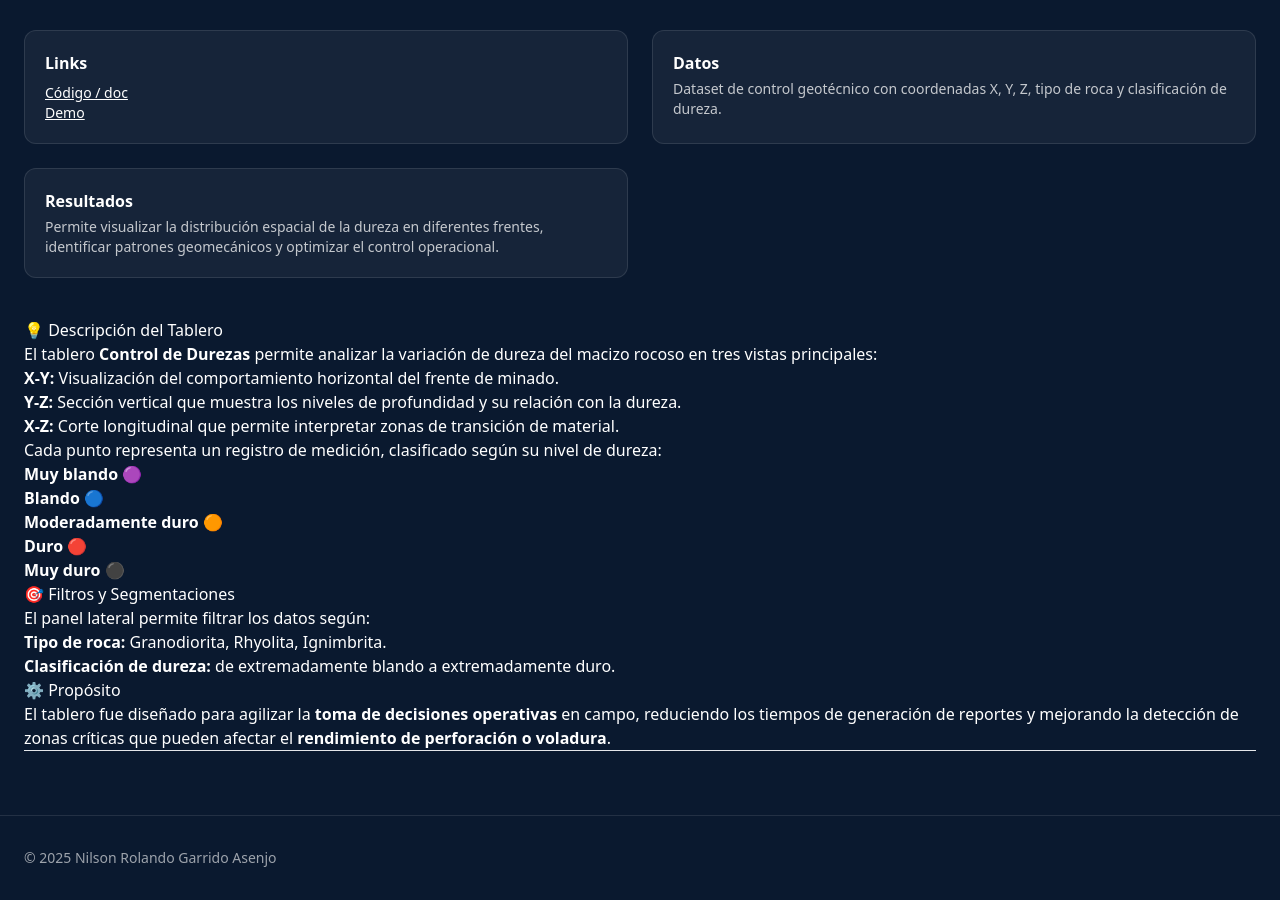
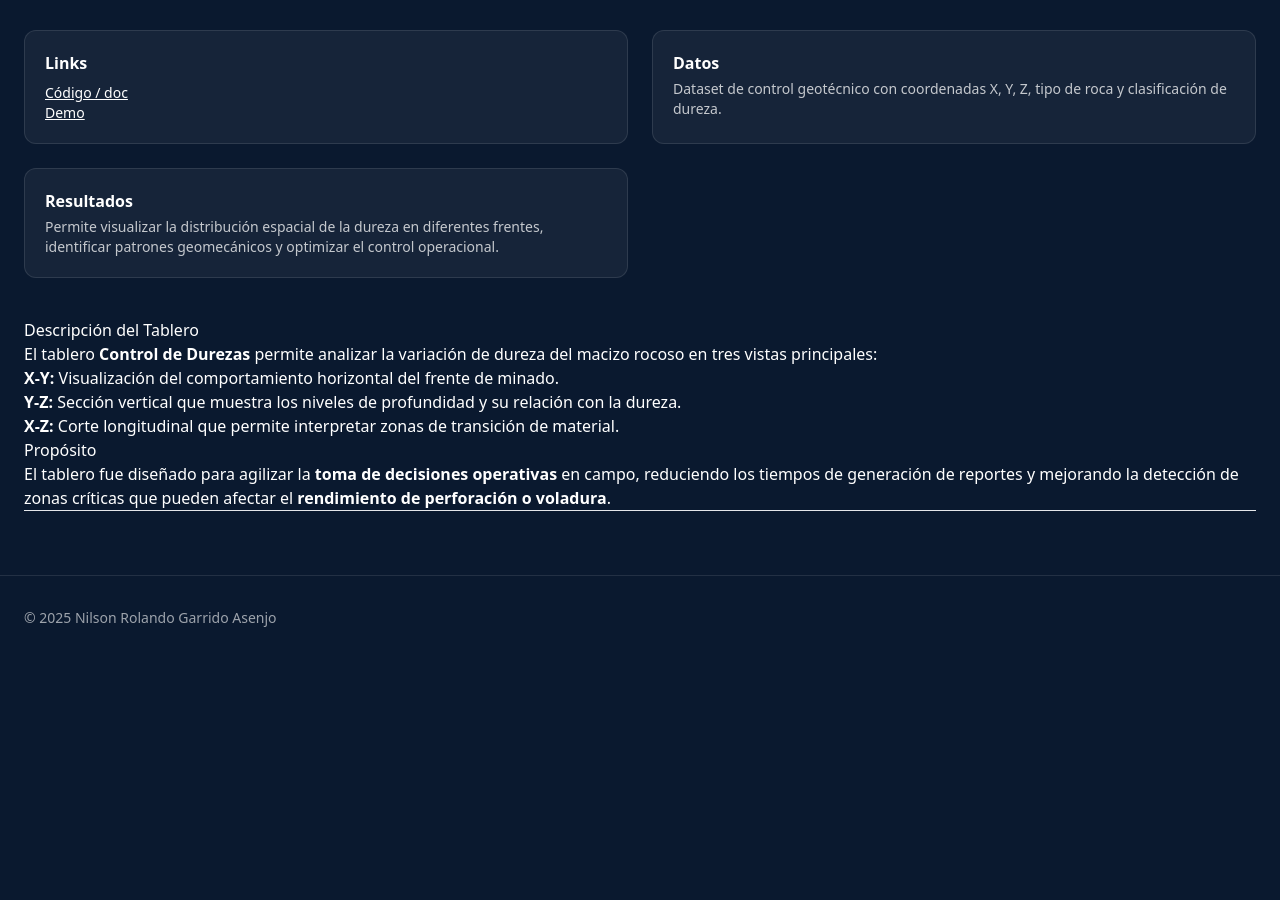
Before and after one commit to nrgarridoa/nrgarridoa.github.io, a Jekyll site: the page built from _projects/powerbi-control-durezas.md, in a window 1280 px wide and 900 px high, scrolled down 935 px. Built offline with Jekyll 4.4.1, drawn with Linux system fonts in a browser that asks for light colours; nearby versions of some CDN libraries; after the commit the page ends 1595 px from its top, so only the background shows below that.

Commit message:
Update powerbi-control-durezas.md

```diff
--- a/_projects/powerbi-control-durezas.md
+++ b/_projects/powerbi-control-durezas.md
@@ -5,33 +5,21 @@
 tags: ["Power BI","Geotecnia","Minería","Dashboard"]
 cover: /assets/control_durezas_cover.png
 embed_type: powerbi
-embed_url: "[https://app.powerbi.com/view?r=TU_TOKEN_AQUI](https://app.powerbi.com/view?r=eyJrIjoiMWNhNWMwNmEtNjE4YS00NzgxLTkzOTUtYTliYjMyYTk0NTI3IiwidCI6ImY3YWNmODc2LWU3ZTgtNDQ0Yy05NWFlLWY5NTQ4YWNmZTMyZiIsImMiOjR9)"
+embed_url: https://app.powerbi.com/view?r=eyJrIjoiMWNhNWMwNmEtNjE4YS00NzgxLTkzOTUtYTliYjMyYTk0NTI3IiwidCI6ImY3YWNmODc2LWU3ZTgtNDQ0Yy05NWFlLWY5NTQ4YWNmZTMyZiIsImMiOjR9
 github: "https://github.com/nrgarridoa/powerbi-control-durezas"
-demo: "[https://app.powerbi.com/view?r=TU_TOKEN_AQUI](https://app.powerbi.com/view?r=eyJrIjoiMWNhNWMwNmEtNjE4YS00NzgxLTkzOTUtYTliYjMyYTk0NTI3IiwidCI6ImY3YWNmODc2LWU3ZTgtNDQ0Yy05NWFlLWY5NTQ4YWNmZTMyZiIsImMiOjR9)"
+demo: https://app.powerbi.com/view?r=eyJrIjoiMWNhNWMwNmEtNjE4YS00NzgxLTkzOTUtYTliYjMyYTk0NTI3IiwidCI6ImY3YWNmODc2LWU3ZTgtNDQ0Yy05NWFlLWY5NTQ4YWNmZTMyZiIsImMiOjR9
 data_info: "Dataset de control geotécnico con coordenadas X, Y, Z, tipo de roca y clasificación de dureza."
 results: "Permite visualizar la distribución espacial de la dureza en diferentes frentes, identificar patrones geomecánicos y optimizar el control operacional."
 ---
 
-### 💡 Descripción del Tablero
+### Descripción del Tablero
 El tablero **Control de Durezas** permite analizar la variación de dureza del macizo rocoso en tres vistas principales:
 
 - **X-Y:** Visualización del comportamiento horizontal del frente de minado.
 - **Y-Z:** Sección vertical que muestra los niveles de profundidad y su relación con la dureza.
 - **X-Z:** Corte longitudinal que permite interpretar zonas de transición de material.
 
-Cada punto representa un registro de medición, clasificado según su nivel de dureza:
-- **Muy blando** 🟣
-- **Blando** 🔵
-- **Moderadamente duro** 🟠
-- **Duro** 🔴
-- **Muy duro** ⚫
-
-### 🎯 Filtros y Segmentaciones
-El panel lateral permite filtrar los datos según:
-- **Tipo de roca:** Granodiorita, Rhyolita, Ignimbrita.
-- **Clasificación de dureza:** de extremadamente blando a extremadamente duro.
-
-### ⚙️ Propósito
+### Propósito
 El tablero fue diseñado para agilizar la **toma de decisiones operativas** en campo, reduciendo los tiempos de generación de reportes y mejorando la detección de zonas críticas que pueden afectar el **rendimiento de perforación o voladura**.
 
 ---
```
